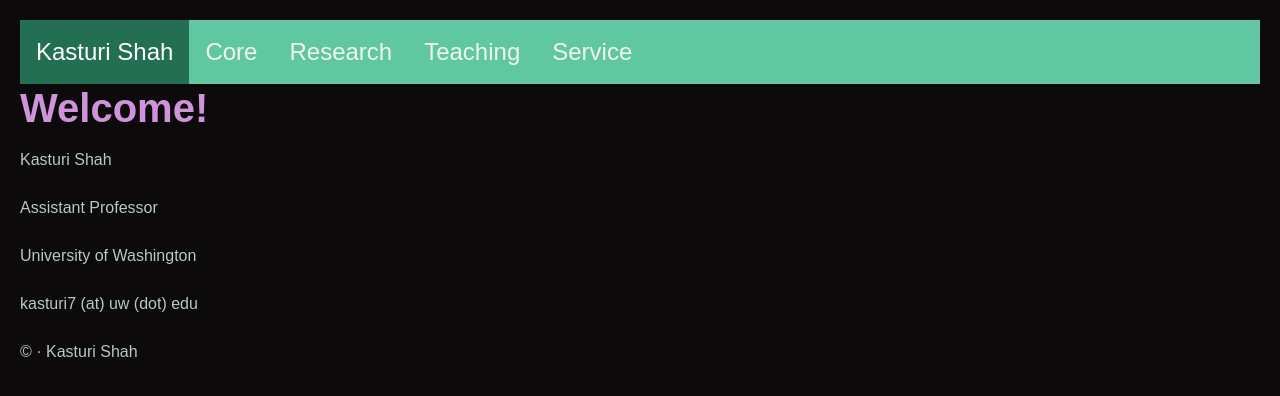
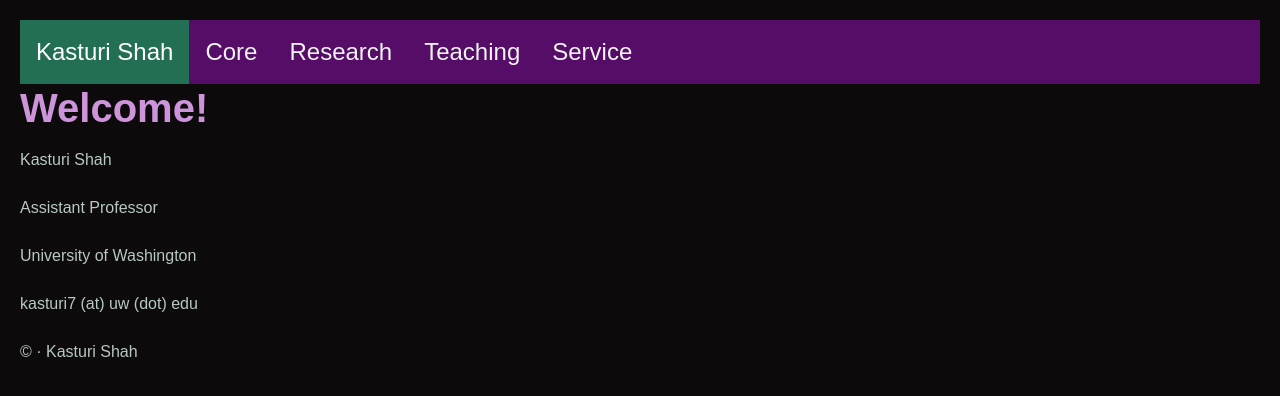
Before and after one commit to KasturiSShah/climb, a Jekyll site: the page built from index.md, in a window 1280 px wide. Shown: the top 396 px of the page. Built offline with Jekyll 4.4.1, drawn with Linux system fonts in a browser that asks for light colours.

Commit message:
bkg colour navbar

```diff
--- a/_layouts/default.html
+++ b/_layouts/default.html
@@ -98,7 +98,7 @@
      ========================================================================== */
 /* Background colour */
 .topnav {
-  background-color: #5fc8a3;
+  background-color: #550d68;
   overflow: hidden;
 }
 
```
